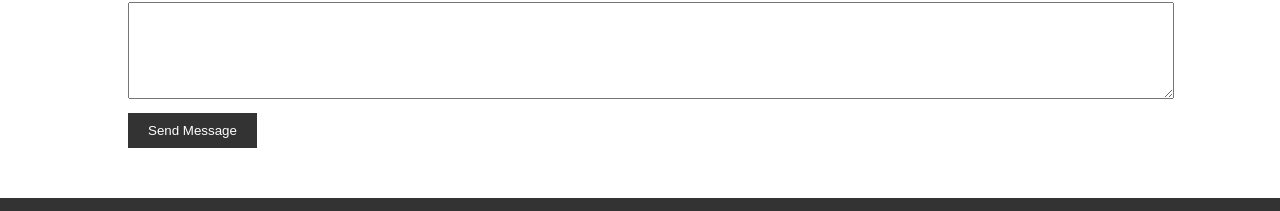
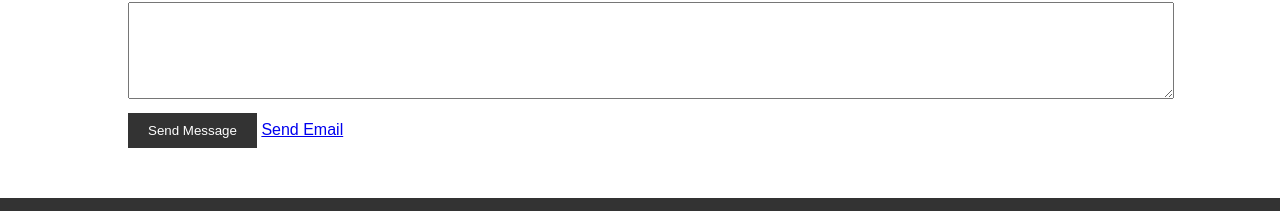
Before and after one commit to Olwith/web-mapping, a plain HTML site: page Omondi.html in a window 1280 px wide. Shown: the part 1066-1277 px from the top of the page. Drawn offline with Linux system fonts and the light colour scheme.

Commit message:
Update Omondi.html

```diff
--- a/Omondi.html
+++ b/Omondi.html
@@ -142,6 +142,8 @@
                 <label for="message">Message:</label>
                 <textarea id="message" name="message" rows="5" required></textarea>
                 <input type="submit" value="Send Message">
+                <a href="mailto:abrahamomo4@gmail.com">Send Email</a>
+
             </form>
         </div>
     </section>
```
